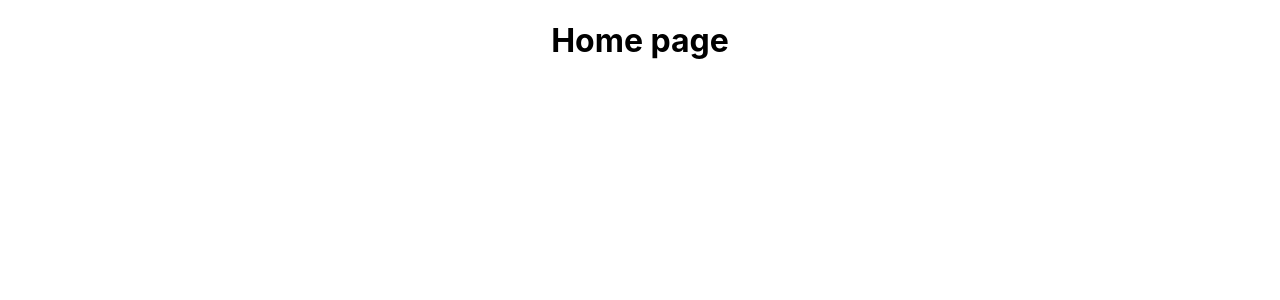
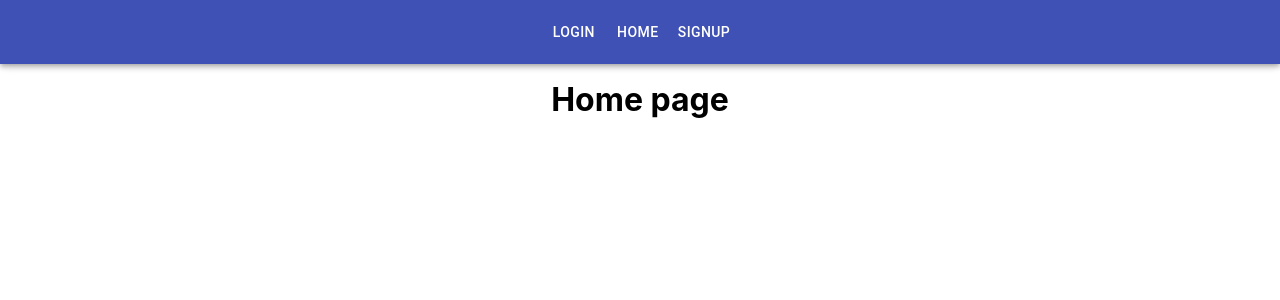
Before and after one commit to AntonnioJones/screamapp, a React (Create React App) app: page / in a window 1280 px wide. Shown: the top 300 px of the page. Built offline with nearby package versions, Linux system fonts and the light colour scheme.

Commit message:
added deatails to navbar

```diff
--- a/package.json
+++ b/package.json
@@ -3,6 +3,7 @@
   "version": "0.1.0",
   "private": true,
   "dependencies": {
+    "@material-ui/core": "^4.11.0",
     "@testing-library/jest-dom": "^4.2.4",
     "@testing-library/react": "^9.5.0",
     "@testing-library/user-event": "^7.2.1",
--- a/src/App.css
+++ b/src/App.css
@@ -36,3 +36,12 @@
     transform: rotate(360deg);
   }
 }
+
+.container{
+  margin: 80px auto 0 auto;
+  max-width: 1200px;
+}
+
+.nav-container{
+  margin:auto;
+}
--- a/src/App.js
+++ b/src/App.js
@@ -1,22 +1,28 @@
-import React, {Component} from 'react';
-import { BrowserRouter as Router, Switch, Route } from 'react-router-dom'
-import './App.css';
+import React, { Component } from "react";
+import { BrowserRouter as Router, Switch, Route } from "react-router-dom";
+import "./App.css";
+
+//componets
+import Navbar from "./components/Navbar";
 
 //pages
-import home from './pages/home';
-import login from './pages/login';
-import signup from './pages/signup';
+import home from "./pages/home";
+import login from "./pages/login";
+import signup from "./pages/signup";
 
-class App extends Component{
-  render(){
+class App extends Component {
+  render() {
     return (
       <div className="App">
         <Router>
-          <Switch>
-            <Route exact path="/" component={home} />
-            <Route exact path="/login" component={login} />
-            <Route exact path="/signup" component={signup} />
-          </Switch>
+          <Navbar />
+          <div className="container">
+            <Switch>
+              <Route exact path="/" component={home} />
+              <Route exact path="/login" component={login} />
+              <Route exact path="/signup" component={signup} />
+            </Switch>
+          </div>
         </Router>
       </div>
     );
--- a/src/components/Navbar.js
+++ b/src/components/Navbar.js
@@ -1,12 +1,21 @@
 import React, {Component} from 'react';
-
-//MUI
+import Link from 'react-router-dom/Link';
+import AppBar from '@material-ui/core/AppBar';
+import Toolbar from '@material-ui/core/Toolbar';
+import Button from '@material-ui/core/Button';
+import "../App.css";
 
 class Navbar extends Component {
     render(){
-        return <div>
-
-        </div>
+        return (
+            <AppBar position="fixed" >
+                <Toolbar className="nav-container">
+                    <Button color="inherit" component={Link} to="/login">Login</Button>
+                    <Button color="inherit" component={Link} to="/">Home</Button>
+                    <Button color="inherit" component={Link} to="/signup">Signup</Button>
+                </Toolbar>
+            </AppBar>
+        )
     }
 }
 
```
Also changed, not shown: 1 other file (tests, documents, lock files or other folders).
